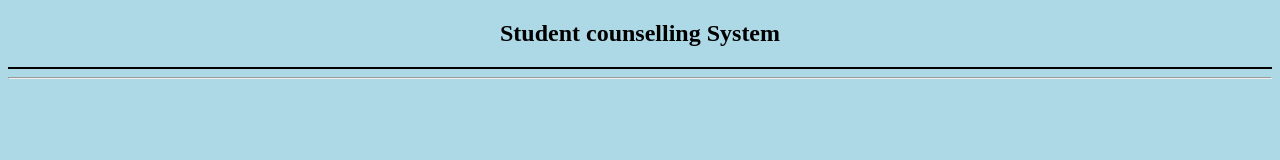
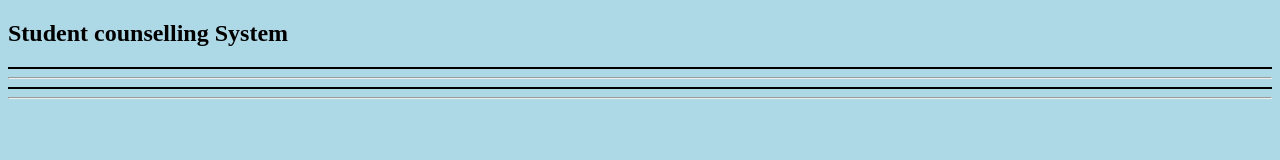
Before and after one commit to Babbu7/htmlproject, a plain HTML site: page index.html in a window 1280 px wide. Drawn offline with Linux system fonts and the light colour scheme.

Commit message:
Update index.html

```diff
--- a/index.html
+++ b/index.html
@@ -6,7 +6,8 @@
     <title>Document</title>
 </head>
 <body bgcolor="lightblue">
-    <h2 align="center">Student counselling System</h2>
+    <h2 align="centre">Student counselling System</h2>
     <hr color="black"><hr>
+     <hr color="black"><hr>
 </body>
 </html>
```
